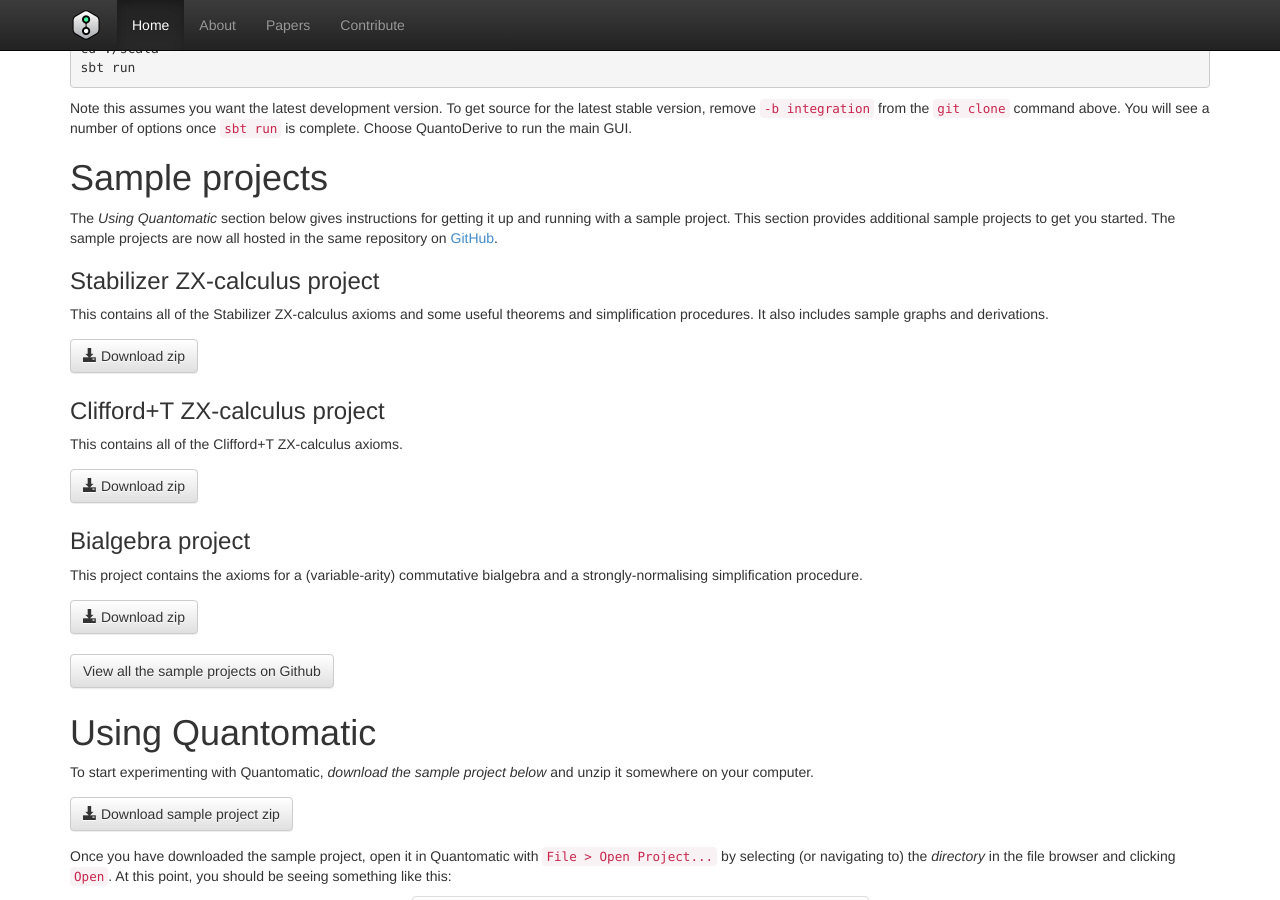
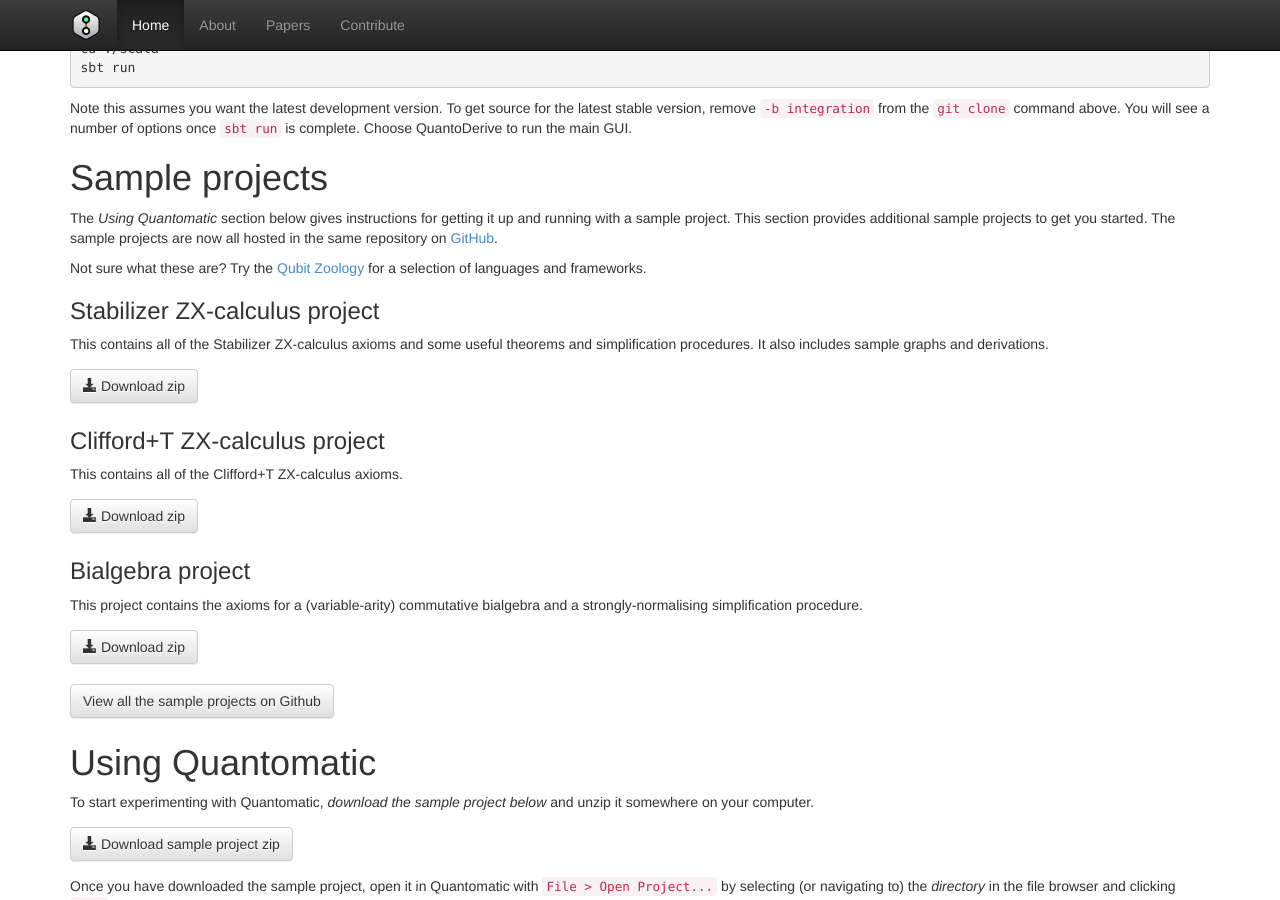
Before and after one commit to zxcalc/Quantomatic.github.io, a Jekyll site: the page built from index.html, in a window 1280 px wide and 900 px high, scrolled down 829 px. Built offline with Jekyll 4.4.1, drawn with Linux system fonts in a browser that asks for light colours; nearby versions of some CDN libraries.

Commit message:
Added Zoology link to main page

```diff
--- a/index.html
+++ b/index.html
@@ -63,6 +63,9 @@
   This section provides additional sample projects to get you started.
 The sample projects are now all hosted in the same repository on
 <a href="https://github.com/Quantomatic/sample-projects">GitHub</a>.</p>
+
+<p>Not sure what these are?
+  Try the <a href="./quantojs/zoology.html">Qubit Zoology</a> for a selection of languages and frameworks.</p>
 
   <h3>
     Stabilizer ZX-calculus project
```
